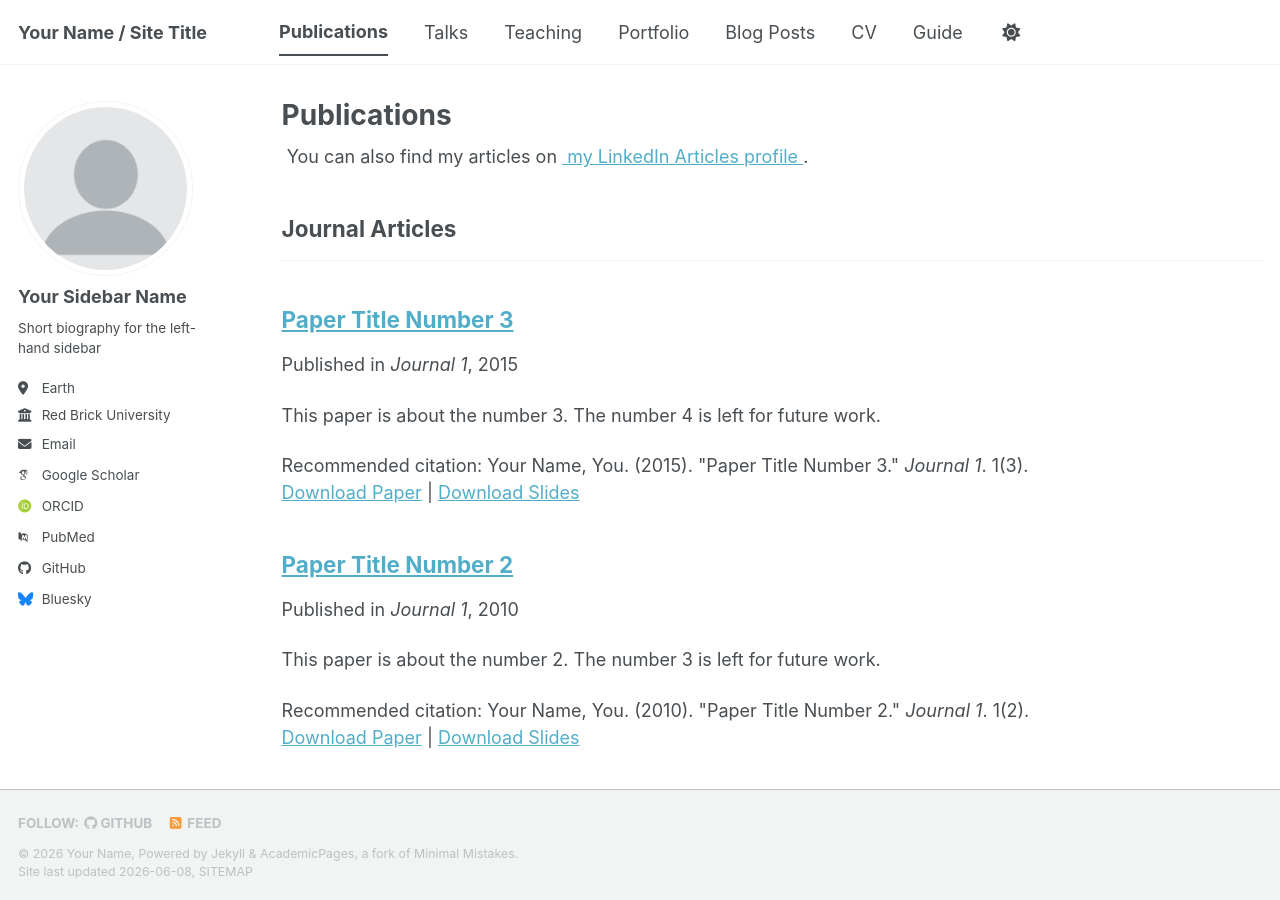
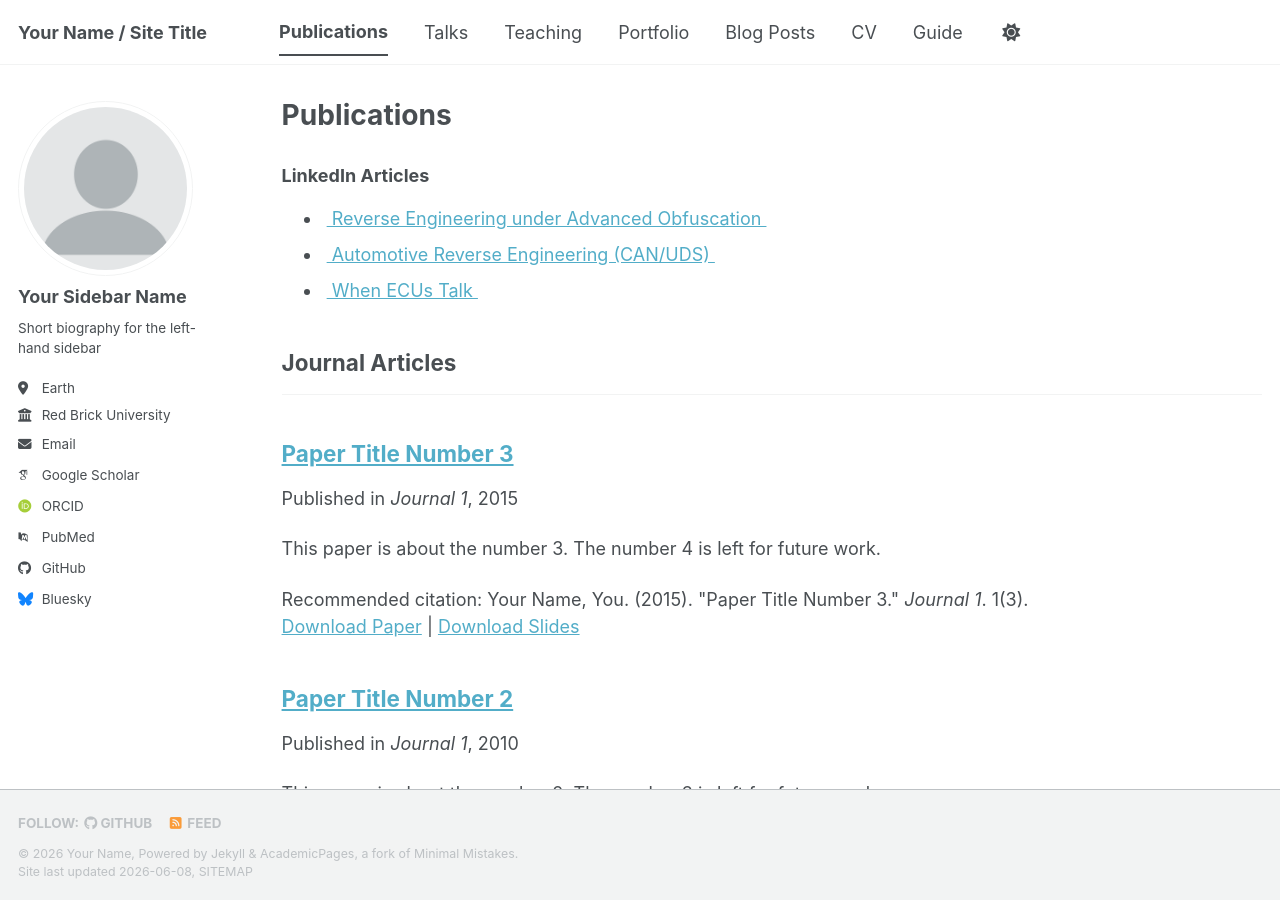
Before and after one commit to Farnaz-Baghban/Farnaz-Baghban.github.io, a Jekyll site: the page built from _pages/publications.html, in a window 1280 px wide and 900 px high. Built offline with Jekyll 4.4.1, drawn with Linux system fonts in a browser that asks for light colours; some web fonts are replaced; a script bundle is joined from its source files by our own code; library files that are not in the unit come from our copies.

Commit message:
Update publications.html

```diff
--- a/_pages/publications.html
+++ b/_pages/publications.html
@@ -7,10 +7,30 @@ author_profile: true
 
 
 <div class="wordwrap">
-  You can also find my articles on
-  <a href="https://www.linkedin.com/pulse/reverse-engineering-under-advanced-obfuscation-current-farnaz-baghban-qvvbf">
-    my LinkedIn Articles profile
-  </a>.
+
+<h3>LinkedIn Articles</h3>
+
+<ul>
+<li>
+<a href="https://www.linkedin.com/pulse/reverse-engineering-under-advanced-obfuscation-current-farnaz-baghban-qvvbf">
+Reverse Engineering under Advanced Obfuscation
+</a>
+</li>
+
+<li>
+<a href="https://www.linkedin.com/pulse/%D9%85%D9%87%D9%86%D8%AF%D8%B3%DB%8C-%D9%85%D8%B9%DA%A9%D9%88%D8%B3-%D8%AF%D8%B1-%D8%B5%D9%86%D8%B9%D8%AA-%D8%AE%D9%88%D8%AF%D8%B1%D9%88%DB%8C%DB%8C-%D8%A7%D8%B2-%D8%AA%D8%AD%D9%84%DB%8C%D9%84-can-%D9%88-uds-%D8%AA%D8%A7-%D8%A8%D8%A7%D8%B2%DB%8C%D8%A7%D8%A8%DB%8C-baghban-sxxof">
+Automotive Reverse Engineering (CAN/UDS)
+</a>
+</li>
+
+<li>
+<a href="https://www.linkedin.com/pulse/%D9%88%D9%82%D8%AA%DB%8C-ecu-%D8%AD%D8%B1%D9%81-%D9%85%DB%8C%D8%B2%D9%86%D8%AF-%D8%A2%DB%8C%D8%A7-%D9%88%D8%A7%D9%82%D8%B9%D8%A7-%D9%85%DB%8C%D8%AF%D8%A7%D9%86%DB%8C%D9%85-%DA%86%D9%87-%D9%85%DB%8C%DA%AF%D9%88%DB%8C%D8%AF-farnaz-baghban-rcjof/">
+When ECUs Talk
+</a>
+</li>
+
+</ul>
+
 </div>
 
 
```
